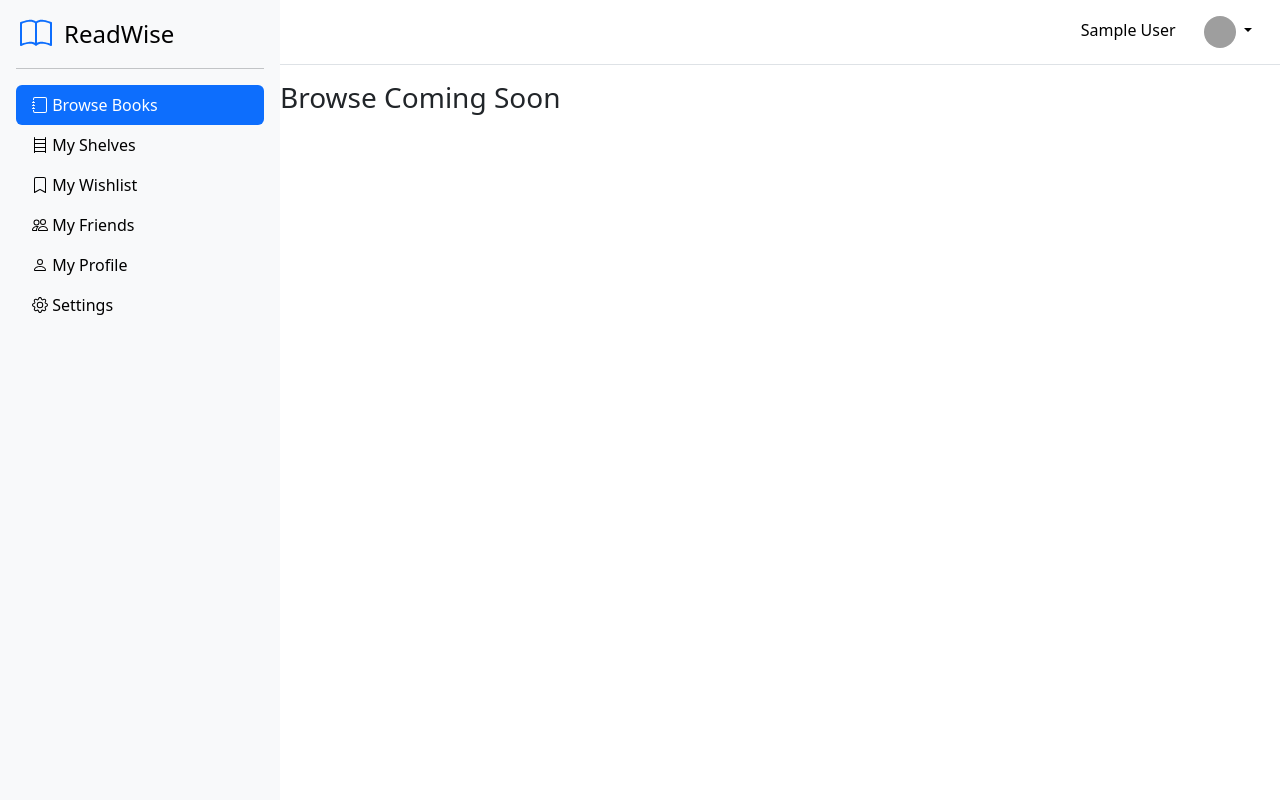
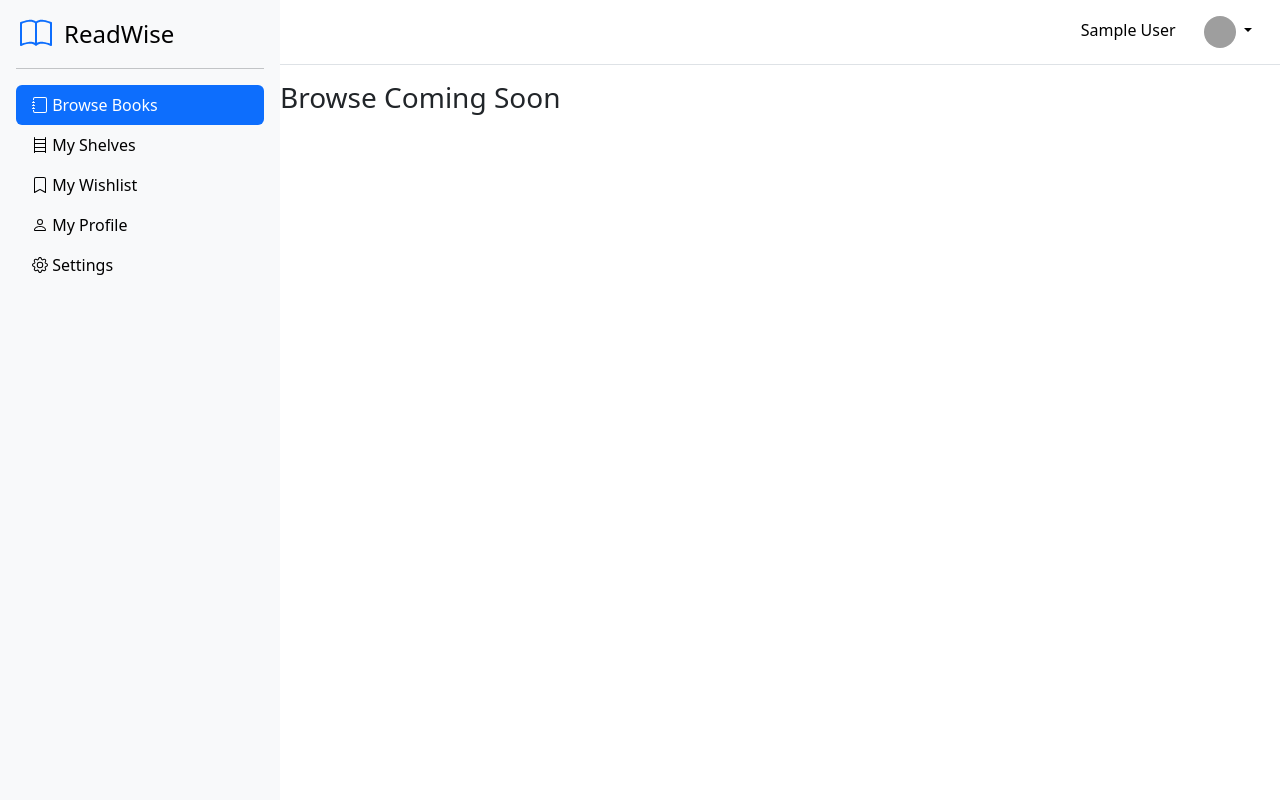
Before and after one commit to SamsonEshipillahPasili/readwise, a Django app: page /browse in a window 1280 px wide. Run offline with Django 5.2, Linux system fonts and the light colour scheme; the visitor is signed in with stand-in values (Sample User, id 1); grey boxes are pictures that could not be loaded.

Commit message:
Remove the friends page

```diff
--- a/core/templates/core/base.html
+++ b/core/templates/core/base.html
@@ -55,14 +55,6 @@
                 <path d="M2 2a2 2 0 0 1 2-2h8a2 2 0 0 1 2 2v13.5a.5.5 0 0 1-.777.416L8 13.101l-5.223 2.815A.5.5 0 0 1 2 15.5zm2-1a1 1 0 0 0-1 1v12.566l4.723-2.482a.5.5 0 0 1 .554 0L13 14.566V2a1 1 0 0 0-1-1z"/>
               </svg>
               My Wishlist
-            </a>
-          </li>
-          <li>
-            <a href="{% url 'core:friends' %}" class="nav-link {% if menu == 'friends' %} active {% else %} link-body-emphasis {% endif %}">
-              <svg xmlns="http://www.w3.org/2000/svg" width="16" height="16" fill="currentColor" class="bi bi-people" viewBox="0 0 16 16">
-                <path d="M15 14s1 0 1-1-1-4-5-4-5 3-5 4 1 1 1 1zm-7.978-1L7 12.996c.001-.264.167-1.03.76-1.72C8.312 10.629 9.282 10 11 10c1.717 0 2.687.63 3.24 1.276.593.69.758 1.457.76 1.72l-.008.002-.014.002zM11 7a2 2 0 1 0 0-4 2 2 0 0 0 0 4m3-2a3 3 0 1 1-6 0 3 3 0 0 1 6 0M6.936 9.28a6 6 0 0 0-1.23-.247A7 7 0 0 0 5 9c-4 0-5 3-5 4q0 1 1 1h4.216A2.24 2.24 0 0 1 5 13c0-1.01.377-2.042 1.09-2.904.243-.294.526-.569.846-.816M4.92 10A5.5 5.5 0 0 0 4 13H1c0-.26.164-1.03.76-1.724.545-.636 1.492-1.256 3.16-1.275ZM1.5 5.5a3 3 0 1 1 6 0 3 3 0 0 1-6 0m3-2a2 2 0 1 0 0 4 2 2 0 0 0 0-4"/>
-              </svg>
-              My Friends
             </a>
           </li>
           <li>
--- a/core/templates/core/friends.html
+++ /dev/null
@@ -1,5 +0,0 @@
-{% extends 'core/base.html' %}
-
-{% block body %}
-    <h3> Friends Coming Soon! </h3>
-{% endblock body %}
--- a/core/urls.py
+++ b/core/urls.py
@@ -8,7 +8,6 @@
     path('shelves', views.ShelvesTemplateView.as_view(), name='shelves'),
     path('add-shelf', views.AddShelfView.as_view(), name='add_shelf'),
     path('wishlist', views.WishlistTemplateView.as_view(), name='wishlist'),
-    path('friends', views.FriendsTemplateView.as_view(), name='friends'),
     path('profile', views.ProfileTemplateView.as_view(), name='profile'),
     path('settings', views.SettingsTemplateView.as_view(), name='settings'),
 ]
--- a/core/views.py
+++ b/core/views.py
@@ -31,14 +31,6 @@
         ctx['menu'] = 'wishlist'
         return ctx
 
-class FriendsTemplateView(LoginRequiredMixin, TemplateView):
-    template_name = 'core/friends.html'
-
-    def get_context_data(self, **kwargs: Any) -> dict[str, Any]:
-        ctx = super().get_context_data(**kwargs)
-        ctx['menu'] = 'friends'
-        return ctx
-
 class ProfileTemplateView(LoginRequiredMixin, TemplateView):
     template_name = 'core/profile.html'
 
```
